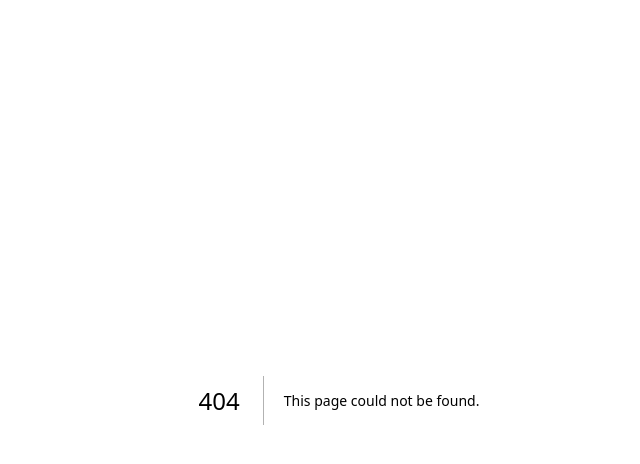
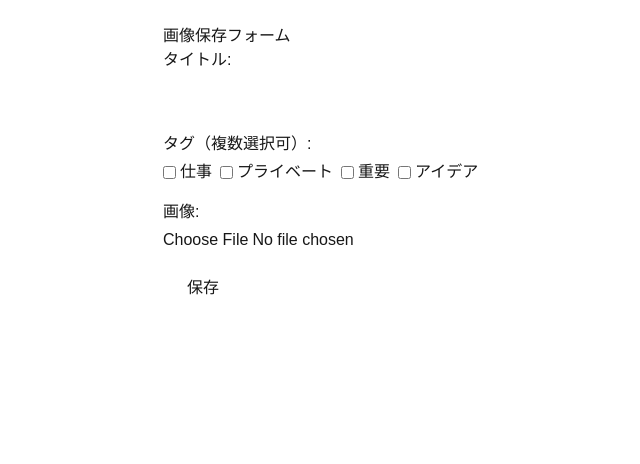
Before and after one commit to masakiwakabayashi/next_marketing_analysis, a Next.js app: page /swipe-files in a window 1280 px wide. Before the commit this address had no page. Shown: the top 464 px of the page, without its empty margins (301-941 px from the left). Built offline with nearby package versions, Linux system fonts and the light colour scheme.

Commit message:
create swipe file page

```diff
--- a/src/app/page.tsx
+++ b/src/app/page.tsx
@@ -9,6 +9,7 @@ export default function Home() {
     { href: "/x/kpi", label: "KPI" },
     { href: "/x/template", label: "Template" },
     { href: "/memo", label: "Memo" },
+    { href: "/swipe-files", label: "Swipe Files" },
   ];
 
   return (
--- /dev/null
+++ b/src/app/swipe-files/page.tsx
@@ -0,0 +1,106 @@
+// これは基本的には画像を保存しておく機能と考える
+
+"use client";
+
+import React, { useState } from "react";
+
+const TAGS = ["仕事", "プライベート", "重要", "アイデア"];
+
+const Page = () => {
+  const [title, setTitle] = useState("");
+  const [selectedTags, setSelectedTags] = useState<string[]>([]);
+  const [image, setImage] = useState<File | null>(null);
+  const [previewUrl, setPreviewUrl] = useState<string | null>(null);
+
+  const handleTagChange = (tag: string) => {
+    setSelectedTags((prev) =>
+      prev.includes(tag)
+        ? prev.filter((t) => t !== tag)
+        : [...prev, tag]
+    );
+  };
+
+  const handleImageChange = (e: React.ChangeEvent<HTMLInputElement>) => {
+    const file = e.target.files?.[0] || null;
+    setImage(file);
+    if (file) {
+      const reader = new FileReader();
+      reader.onloadend = () => {
+        setPreviewUrl(reader.result as string);
+      };
+      reader.readAsDataURL(file);
+    } else {
+      setPreviewUrl(null);
+    }
+  };
+
+  const handleSubmit = (e: React.FormEvent) => {
+    e.preventDefault();
+    // ここで保存処理（API連携等）を実装可能
+    alert(
+      `タイトル: ${title}\nタグ: ${selectedTags.join(", ")}\n画像: ${image ? image.name : "未選択"}`
+    );
+    // フォームリセット
+    setTitle("");
+    setSelectedTags([]);
+    setImage(null);
+    setPreviewUrl(null);
+  };
+
+  return (
+    <div style={{ maxWidth: 400, margin: "0 auto", padding: 24 }}>
+      <h1>画像保存フォーム</h1>
+      <form onSubmit={handleSubmit}>
+        <div style={{ marginBottom: 16 }}>
+          <label>
+            タイトル:
+            <input
+              type="text"
+              value={title}
+              onChange={(e) => setTitle(e.target.value)}
+              style={{ width: "100%", padding: 8, marginTop: 4 }}
+              required
+            />
+          </label>
+        </div>
+        <div style={{ marginBottom: 16 }}>
+          <div>タグ（複数選択可）:</div>
+          <div style={{ display: "flex", flexWrap: "wrap", gap: 8, marginTop: 4 }}>
+            {TAGS.map((tag) => (
+              <label key={tag} style={{ display: "flex", alignItems: "center" }}>
+                <input
+                  type="checkbox"
+                  checked={selectedTags.includes(tag)}
+                  onChange={() => handleTagChange(tag)}
+                  style={{ marginRight: 4 }}
+                />
+                {tag}
+              </label>
+            ))}
+          </div>
+        </div>
+        <div style={{ marginBottom: 16 }}>
+          <label>
+            画像:
+            <input
+              type="file"
+              accept="image/*"
+              onChange={handleImageChange}
+              style={{ display: "block", marginTop: 4 }}
+            />
+          </label>
+          {previewUrl && (
+            <div style={{ marginTop: 8 }}>
+              <img src={previewUrl} alt="プレビュー" style={{ maxWidth: "100%" }} />
+            </div>
+          )}
+        </div>
+        <button type="submit" style={{ padding: "8px 24px" }}>
+          保存
+        </button>
+      </form>
+    </div>
+  );
+};
+
+export default Page;
```
